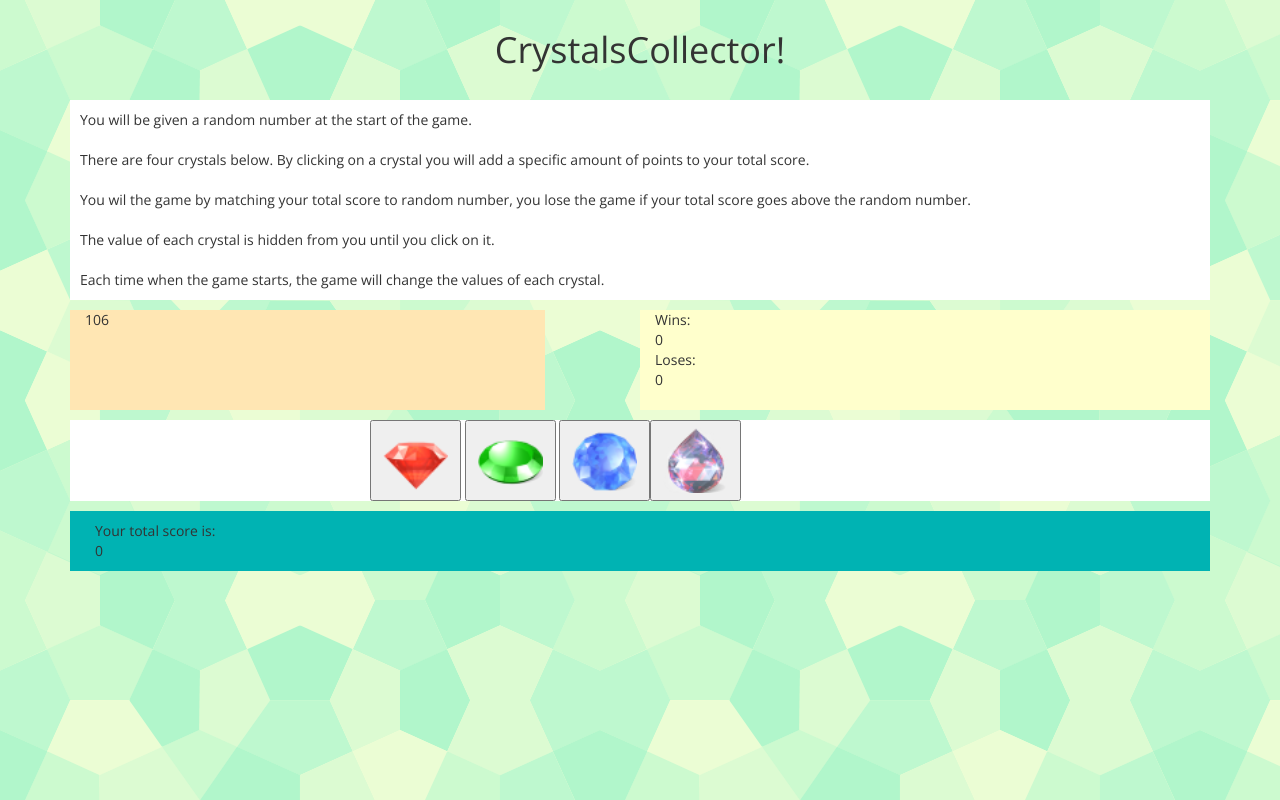
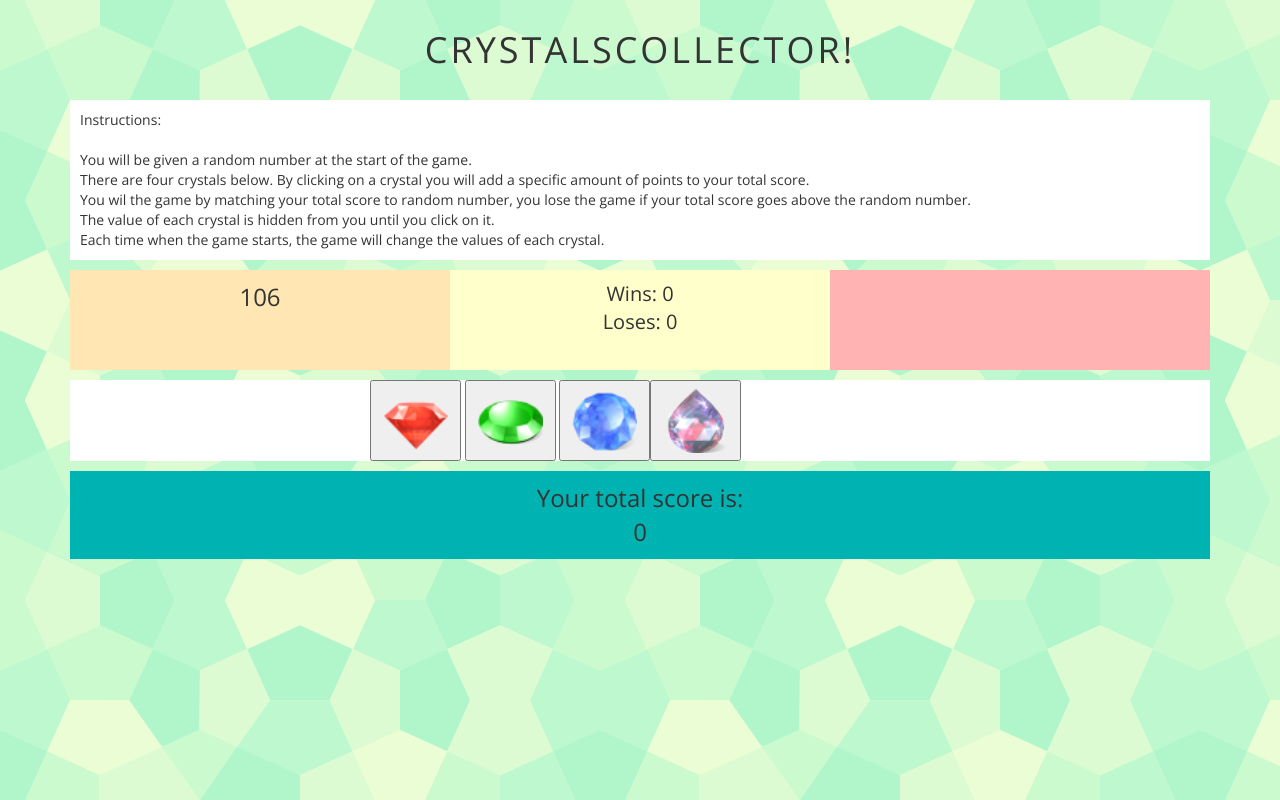
Before and after one commit to jennychusd/CrystalsCollector-Game, a PHP site: page / in a window 1280 px wide. Run offline with PHP 8.4, Linux system fonts and the light colour scheme; some libraries are stand-ins or nearby versions.

Commit message:
final hw

```diff
--- a/assets/css/style.css
+++ b/assets/css/style.css
@@ -5,6 +5,8 @@ body {
 
 h1 {
 	text-align: center;
+	text-transform: uppercase;
+	letter-spacing: 3px;
 }
 
 .row {
@@ -16,14 +18,24 @@ h1 {
 	padding:10px;
 }
 
+.col-xs-4 {
+	font-size:24px;
+	min-height:100px;
+	text-align:center;
+	padding:10px 0;
+}
+
 #currentScore {
 	background-color: #ffe6b3;
-	height:100px;
 }
 
 .scoreBoard {
 	background-color: #ffffcc;
-	min-height:100px;
+	font-size:20px;
+}
+
+#annouceDisplay {
+	background-color: #ffb3b3;
 }
 
 .crystalsRow {
@@ -39,4 +51,6 @@ h1 {
 .userScoreRow {
 	background-color: #00b3b3;
 	padding:10px;
+	font-size:24px;
+	text-align:center;
 }
--- a/index.html
+++ b/index.html
@@ -26,20 +26,21 @@
 <div class="container">
 	<div class="row">
 		<div class="col-xs-12 description">
-			You will be given a random number at the start of the game.<br><br>
-			There are four crystals below. By clicking on a crystal you will add a specific amount of points to your total score.<br><br>
-			You wil the game by matching your total score to random number, you lose the game if your total score goes above the random number.<br><br>
-			The value of each crystal is hidden from you until you click on it.<br><br>
+			Instructions:<br><br>
+			You will be given a random number at the start of the game.<br>
+			There are four crystals below. By clicking on a crystal you will add a specific amount of points to your total score.<br>
+			You wil the game by matching your total score to random number, you lose the game if your total score goes above the random number.<br>
+			The value of each crystal is hidden from you until you click on it.<br>
 			Each time when the game starts, the game will change the values of each crystal.
 		</div>
 	</div>
 	<div class="row">
-		<div class="col-xs-5" id="currentScore"></div>
-		<div class="col-xs-6 col-xs-offset-1 scoreBoard">
-			<div id="annouceDisplay"></div>
-			Wins: <div id="winsCountDisplay">0</div>
-			Loses: <div id="losesCountDisplay">0</div>
+		<div class="col-xs-4" id="currentScore"></div>
+		<div class="col-xs-4 scoreBoard">
+			Wins: <span id="winsCountDisplay">0</span><br>
+			Loses: <span id="losesCountDisplay">0</span>
 		</div>
+		<div class="col-xs-4" id="annouceDisplay"></div>
 	</div>
 	<div class="row crystalsRow">
 		<div class="col-xs-6 col-xs-offset-3">
```
